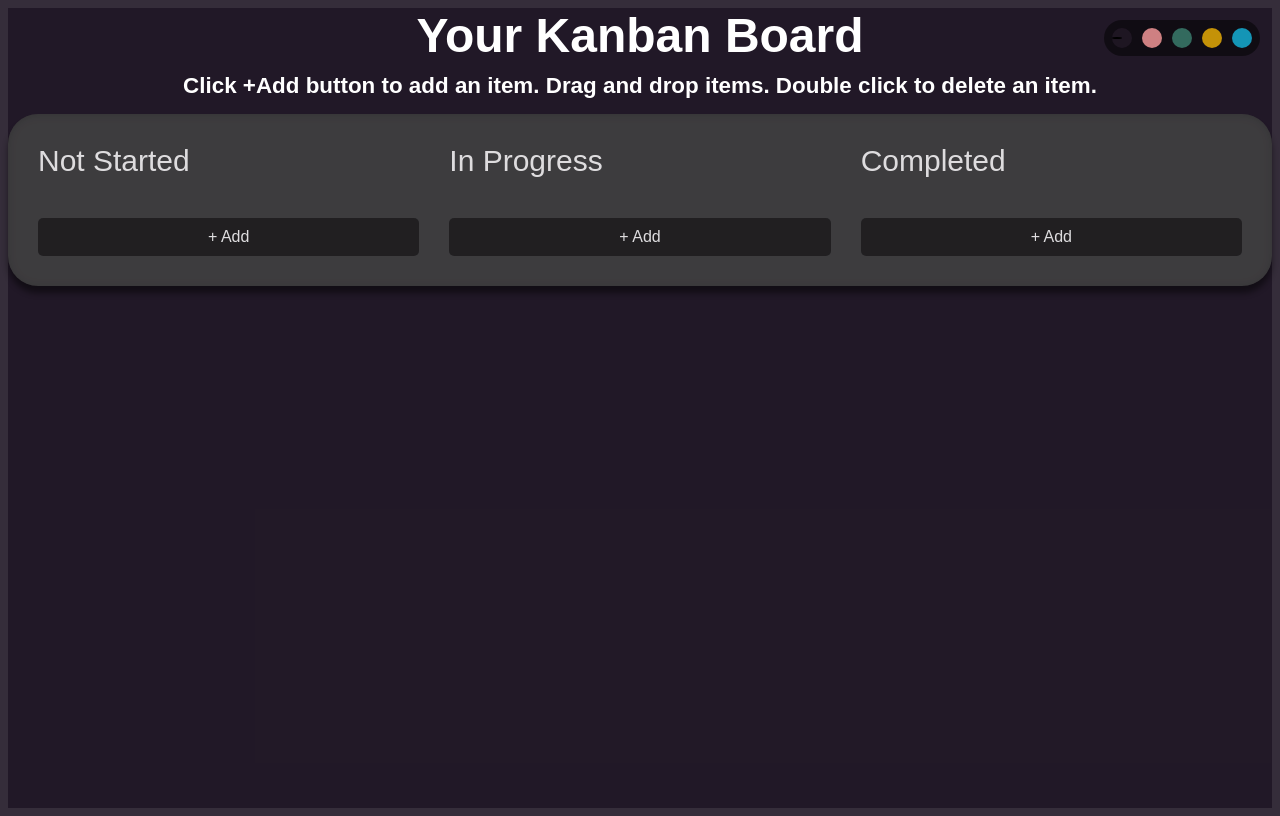
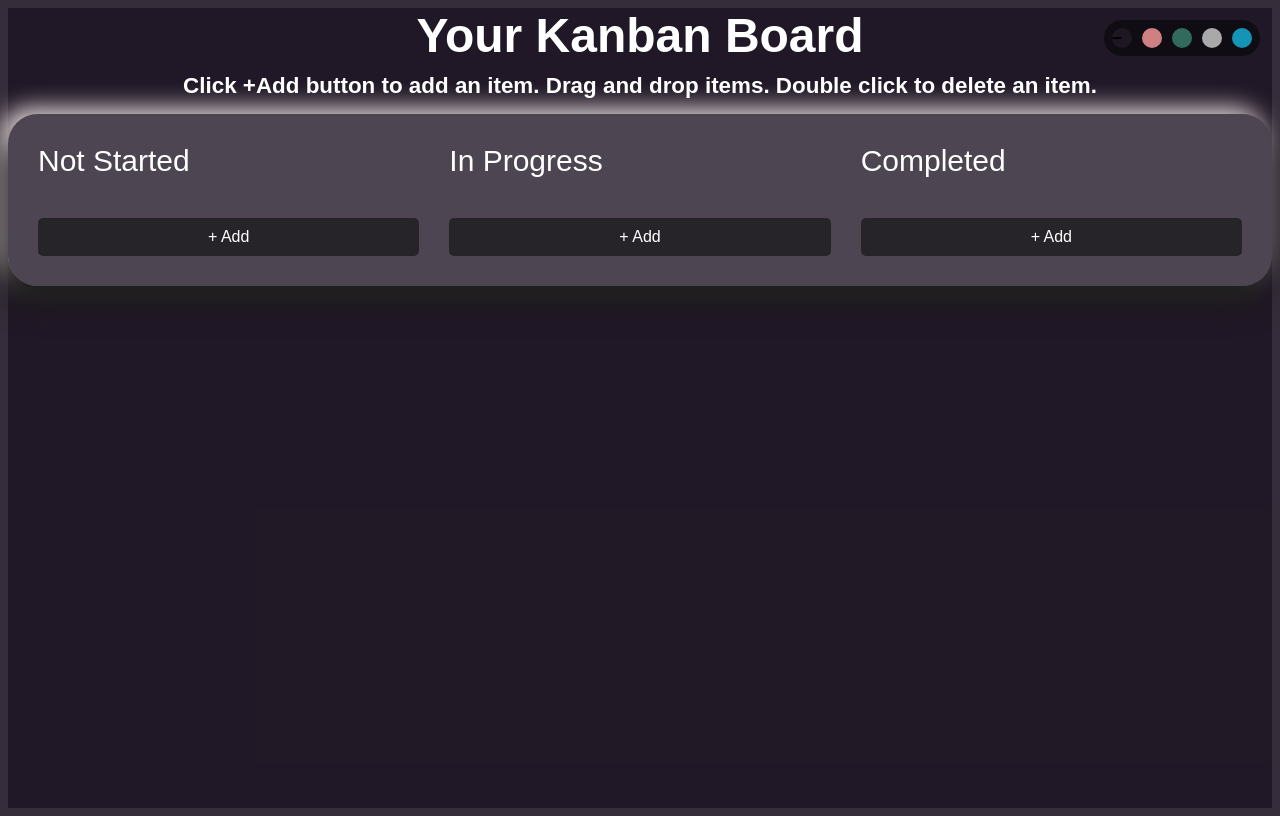
Before and after one commit to ForLoopNelson/kanban-board, a plain HTML site: page index.html in a window 1280 px wide. Drawn offline with Linux system fonts and the light colour scheme.

Commit message:
changed yellow to gray. change yellow tags later. other small changes

```diff
--- a/css/themeColors.css
+++ b/css/themeColors.css
@@ -17,8 +17,8 @@
   --green-bg-color: rgb(51, 106, 94);
   --green-text-color: #020202;
 
-  /*YELLOW*/
-  --yellow-bg-color: #c49208;
+  /* YELLOW - change yellow keywords to gray */
+  --yellow-bg-color: rgb(169, 169, 169);
   --yellow-text-color: #110d02;
 
   /*BLUE*/
@@ -41,10 +41,10 @@ a {
   color: inherit;
 }
 
-.kanban__column-items,
+/* .kanban__column-items,
 .kanban__item-input {
   color: inherit;
-}
+} */
 
 [type="radio"] {
   position: fixed;
@@ -97,10 +97,6 @@ label {
   height: 2px;
 }
 
-.kanban {
-  opacity: 0.85;
-  box-shadow: inset 0 1px 9px rgba(0, 0, 0, 0.16), 0 7px 6px rgba(0, 0, 0, 0.55);
-}
 /* [id="white"] ~ .page-wrapper [for="white"] {
   background: var(--white-bg-color);
 } */
@@ -155,8 +151,7 @@ label {
   background: var(--white-text-color);
 } */
 
-[id="dark"]:checked ~ .page-wrapper,
-.kanban {
+[id="dark"]:checked ~ .page-wrapper {
   color: var(--dark-text-color);
   background: var(--dark-bg-color);
 }
```
